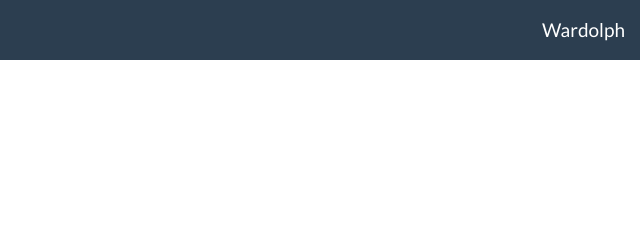
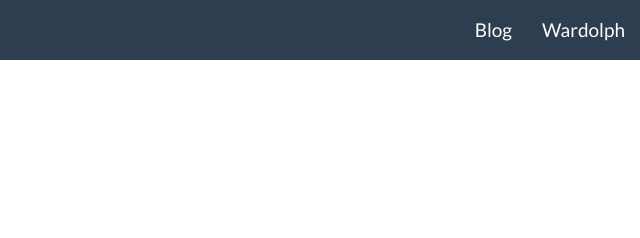
Before and after one commit to keithsjohnson/wardolph, a website: page client/index.html in a window 1280 px wide. Shown: the top 238 px of the page, 640-1280 px from the left. Drawn offline with nearby package versions, Linux system fonts and the light colour scheme; some packages are replaced by stand-ins of ours; no server answers.

Commit message:
added blog

```diff
--- a/client/index.html
+++ b/client/index.html
@@ -45,7 +45,8 @@
     <div class="navbar navbar-fixed-top navbar-default">
         <div class="navbar-inner">
           <div class="pull-right">
-            <a class="navbar-brand" href="/">Wardolph</a>
+            <a class="navbar-brand" href="#/blog">Blog</a>
+            <a class="navbar-brand" href="#/sentimentAnalysis/feminism">Wardolph</a>
           </div>
         </div>
     </div>
```
